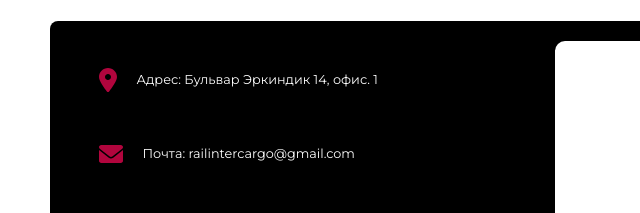
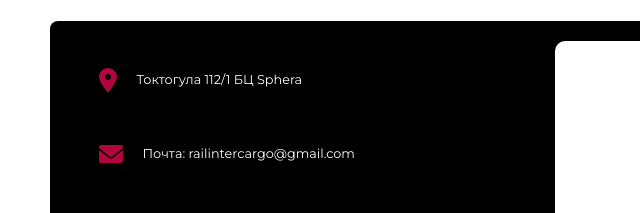
Before and after one commit to Khalilov07/Rail-Inter, a plain HTML site: page src/pages/contact.html in a window 1280 px wide. Shown: the part 713-926 px from the top of the page, 0-640 px from the left. Drawn offline with nearby package versions, Linux system fonts and the light colour scheme.

Commit message:
change map location text

```diff
--- a/src/pages/contact.html
+++ b/src/pages/contact.html
@@ -116,7 +116,7 @@
                 <div class="maps__contentInfo">
                     <div class="info-item">
                         <i class="fas fa-map-marker-alt map__icon"></i>
-                        <a href="https://maps.app.goo.gl/yMQAzr6rB6tCApet5">Адрес: Бульвар Эркиндик 14, офис. 1</a>
+                        <a href="https://maps.app.goo.gl/yMQAzr6rB6tCApet5">Токтогула 112/1 БЦ Sphera</a>
                     </div>
                     <div class="info-item">
                         <i class="fas fa-envelope map__icon"></i>
```
